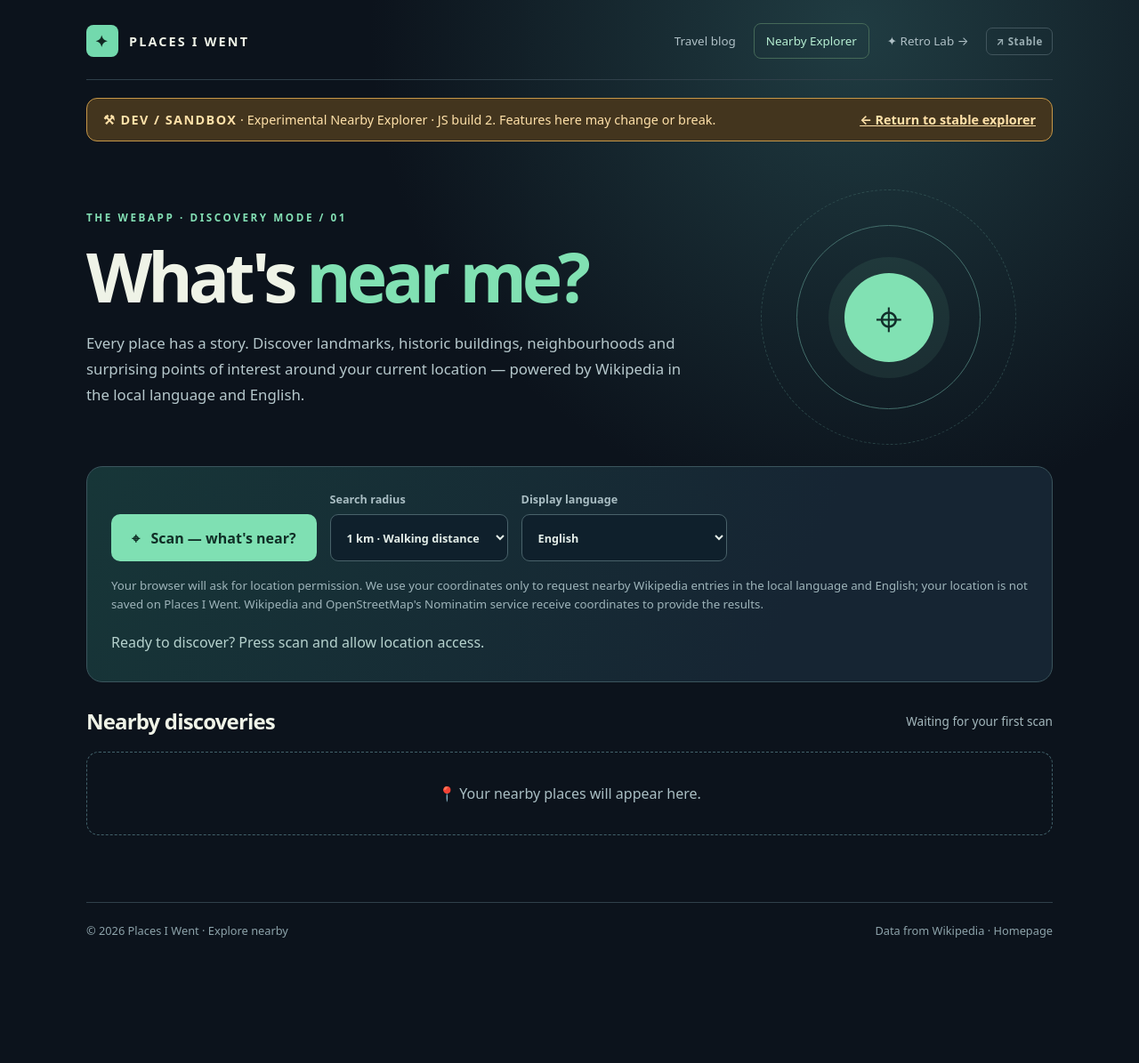
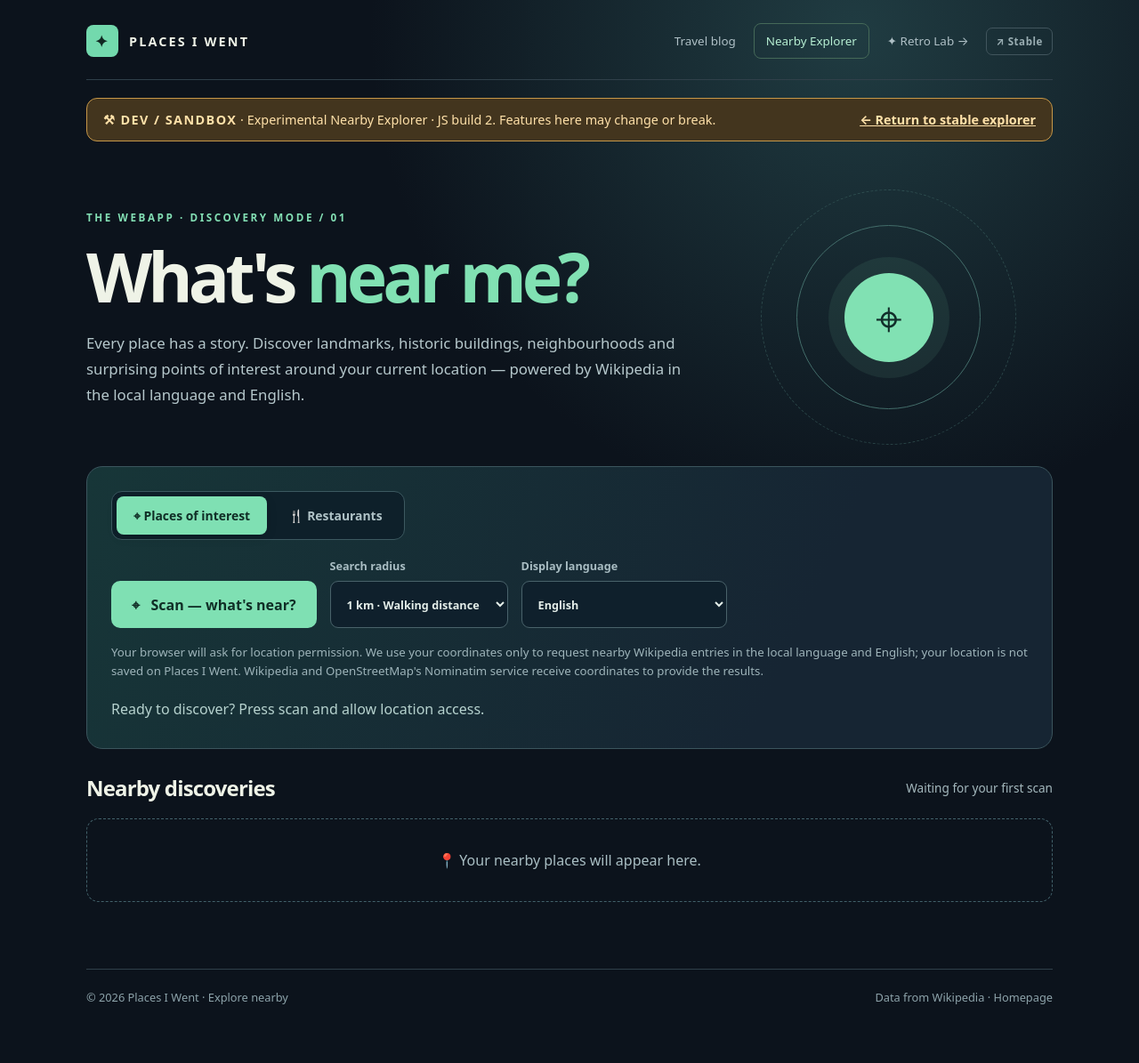
Before and after one commit to orakiotriestocode/placesiwent, a Jekyll site: the page built from explore/dev/index.html, in a window 1280 px wide. Shown: the whole page at 89% size. Built offline with Jekyll 4.4.1, drawn with Linux system fonts in a browser that asks for light colours; before the commit the page ends 1120 px from its top, so only the background shows below that.

Commit message:
Add POI/restaurants mode and sorting controls to DEV explorer

```diff
--- a/explore/dev/index.html
+++ b/explore/dev/index.html
@@ -79,6 +79,16 @@ body.reader-open{overflow:hidden}
 
 
 .environment-switch{display:inline-flex;align-items:center;border:1px solid #41555d;border-radius:7px;padding:7px 10px;color:#9aaeb3;font-size:.72rem;font-weight:750;letter-spacing:.05em;white-space:nowrap}.environment-switch:hover{color:#82e2b3;border-color:#82e2b3;background:#1a3636}
+
+.mode-toggle{display:flex;gap:5px;width:fit-content;max-width:100%;background:#0e202a;border:1px solid #3c5960;border-radius:12px;padding:5px;margin-bottom:20px}
+.mode-button{border:0;border-radius:8px;background:transparent;color:#b0c3c7;padding:12px 19px;font-weight:760;font-size:.87rem}
+.mode-button.is-active{background:#7fe0b3;color:#102e26;box-shadow:0 3px 12px #0002}
+.mode-button:not(.is-active):hover{background:#28433f;color:#def7ea}
+.field[hidden]{display:none}
+.restaurant-detail{color:#abc6c8;font-size:.82rem;line-height:1.6;margin-bottom:13px}
+.rating-line{font-weight:750;color:#b6ebce;font-size:.85rem;margin-bottom:10px}
+.rating-line.unrated{font-weight:500;color:#91a9b0}
+@media(max-width:600px){.mode-toggle{width:100%}.mode-button{flex:1;padding:12px 9px;font-size:.8rem}}
 </style>
 </head>
 <body><div class="wrap">
@@ -95,16 +105,18 @@ body.reader-open{overflow:hidden}
 <div class="orbit" aria-hidden="true"><div class="pin">⌖</div></div>
 </section>
 <section class="scan-panel" aria-label="Location scanner">
+<div class="mode-toggle" role="group" aria-label="Discovery mode"><button id="mode-poi" type="button" aria-pressed="true" class="mode-button is-active">⌖ Places of interest</button><button id="mode-restaurants" type="button" aria-pressed="false" class="mode-button">🍴 Restaurants</button></div>
 <div class="controls">
 <button class="scan" id="scan" type="button">⌖ &nbsp; Scan — what's near?</button>
 <label class="field">Search radius<select id="radius"><option value="1000" selected>1 km · Walking distance</option><option value="3000">3 km · Around me</option><option value="5000">5 km · Nearby</option><option value="10000">10 km · Explore further</option></select></label>
-<label class="field">Display language<select id="language"><option value="en" selected>English</option><option value="nl">Nederlands</option><option value="local">Local language (auto-detect)</option></select></label>
+<label class="field" id="language-field">Display language<select id="language"><option value="en" selected>English</option><option value="nl">Nederlands</option><option value="local">Local language (auto-detect)</option></select></label>
+<label class="field" id="sort-field" hidden>Sort restaurants<select id="sort"><option value="distance" selected>Nearest first</option><option value="rating">Highest rated first</option></select></label>
 </div>
-<p class="note">Your browser will ask for location permission. We use your coordinates only to request nearby Wikipedia entries in the local language and English; your location is not saved on Places I Went. Wikipedia and OpenStreetMap's Nominatim service receive coordinates to provide the results.</p>
+<p class="note" id="source-note">Your browser will ask for location permission. We use your coordinates only to request nearby Wikipedia entries in the local language and English; your location is not saved on Places I Went. Wikipedia and OpenStreetMap's Nominatim service receive coordinates to provide the results.</p>
 <div id="status" class="status" role="status" aria-live="polite">Ready to discover? Press scan and allow location access.</div>
 </section>
 <section aria-label="Nearby results">
-<div class="toolbar"><h2>Nearby discoveries</h2><span id="meta" class="meta">Waiting for your first scan</span></div>
+<div class="toolbar"><h2 id="results-heading">Nearby discoveries</h2><span id="meta" class="meta">Waiting for your first scan</span></div>
 <div id="results" class="grid"><div class="empty" style="grid-column:1/-1">📍 Your nearby places will appear here.</div></div>
 </section>
 </main>
```
